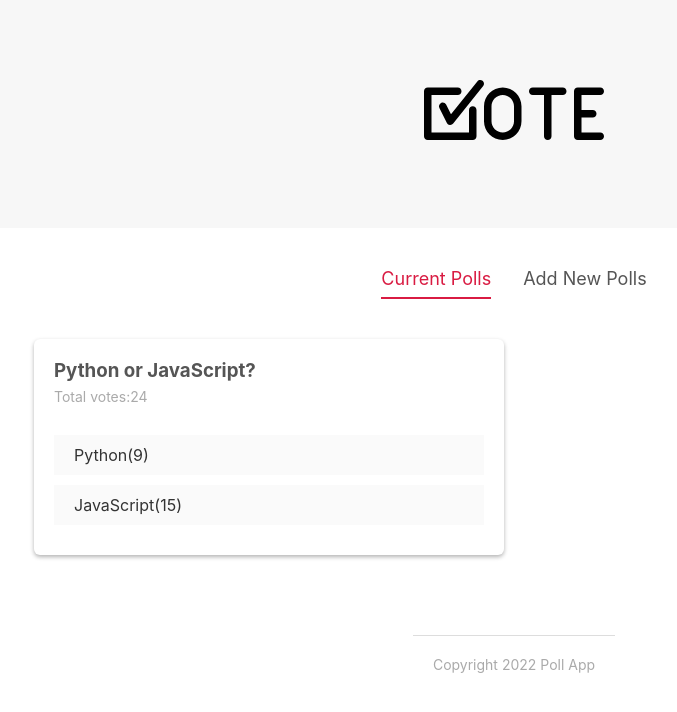
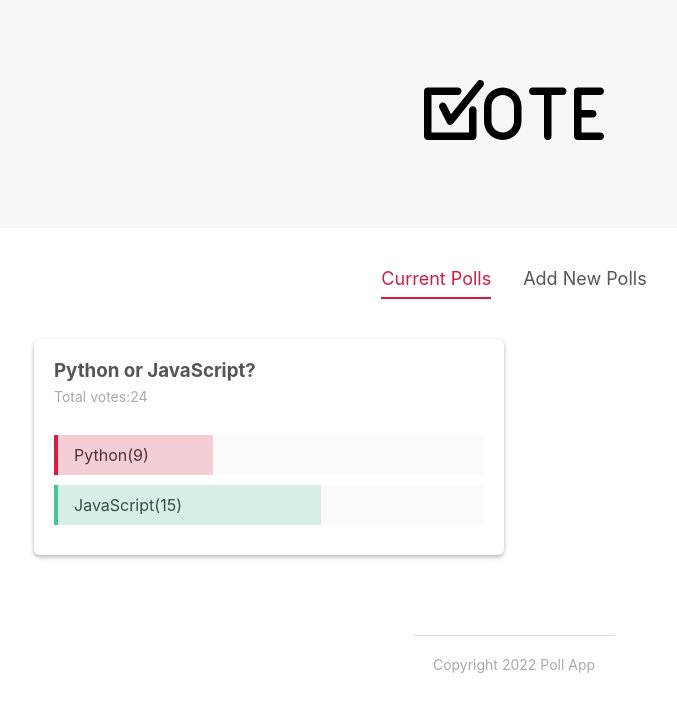
Before and after one commit to 1zumisawashun/polls-app, a Svelte app: page / in a window 1280 px wide. Shown: the top 712 px of the page, without its empty margins (126-803 px from the left). Built offline with nearby package versions, Linux system fonts and the light colour scheme.

Commit message:
プログレスバーの追加

```diff
--- a/src/App.svelte
+++ b/src/App.svelte
@@ -32,6 +32,7 @@
 
   const handleVote = (e) => {
     const { id, option } = e.detail;
+    // NOTE:最終的にはコピーしたpollsで上書きしているがこの過程（コピーする）が重要
     let copiedPolls = [...polls];
     let upvotedPoll = copiedPolls.find((poll) => {
       return poll.id === id;
--- a/src/components/PollDetails.svelte
+++ b/src/components/PollDetails.svelte
@@ -6,6 +6,8 @@
 
   // reactive values
   $: totalValues = poll.votesA + poll.votesB;
+  $: percentA = Math.floor((100 / totalValues) * poll.votesA);
+  $: percentB = Math.floor((100 / totalValues) * poll.votesB);
 
   // handle vote
   const handleVote = (option, id) => {
@@ -18,11 +20,11 @@
     <h3>{poll.question}</h3>
     <p>Total votes:{totalValues}</p>
     <div class="answer" on:click="{() => handleVote('a', poll.id)}">
-      <div class="percent percent-a"></div>
+      <div class="percent percent-a" style="width: {percentA}%"></div>
       <span>{poll.answerA}({poll.votesA})</span>
     </div>
     <div class="answer" on:click="{() => handleVote('b', poll.id)}">
-      <div class="percent percent-b"></div>
+      <div class="percent percent-b" style="width: {percentB}%"></div>
       <span>{poll.answerB}({poll.votesB})</span>
     </div>
   </div>
@@ -52,4 +54,17 @@
     display: inline-block;
     padding: 10px 20px;
   }
+  .percent {
+    height: 100%;
+    position: absolute;
+    box-sizing: border-box;
+  }
+  .percent-a {
+    border-left: 4px solid #d91b42;
+    background: rgba(217, 27, 66, 0.2);
+  }
+  .percent-b {
+    border-left: 4px solid #45c496;
+    background: rgba(69, 196, 150, 0.2);
+  }
 </style>
```
